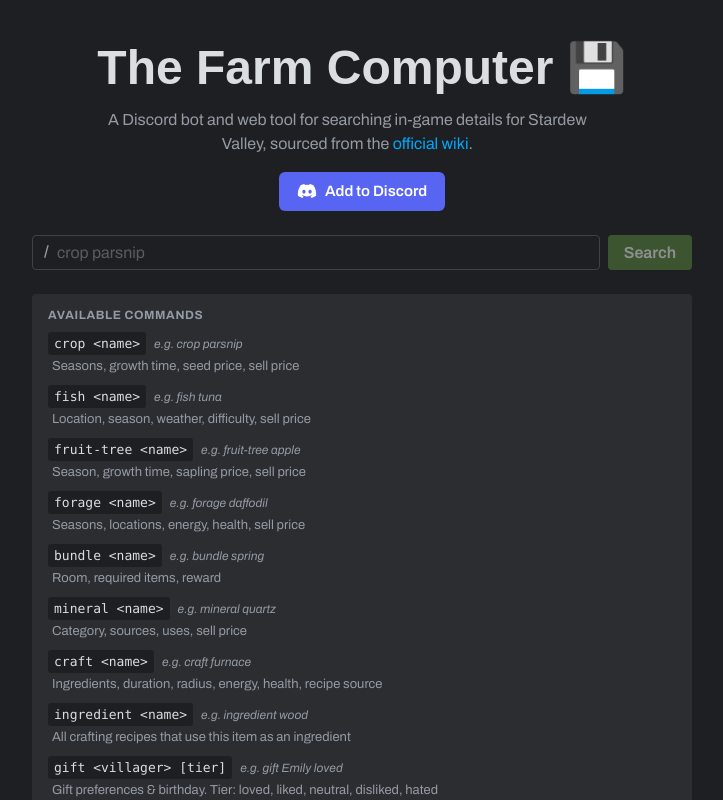
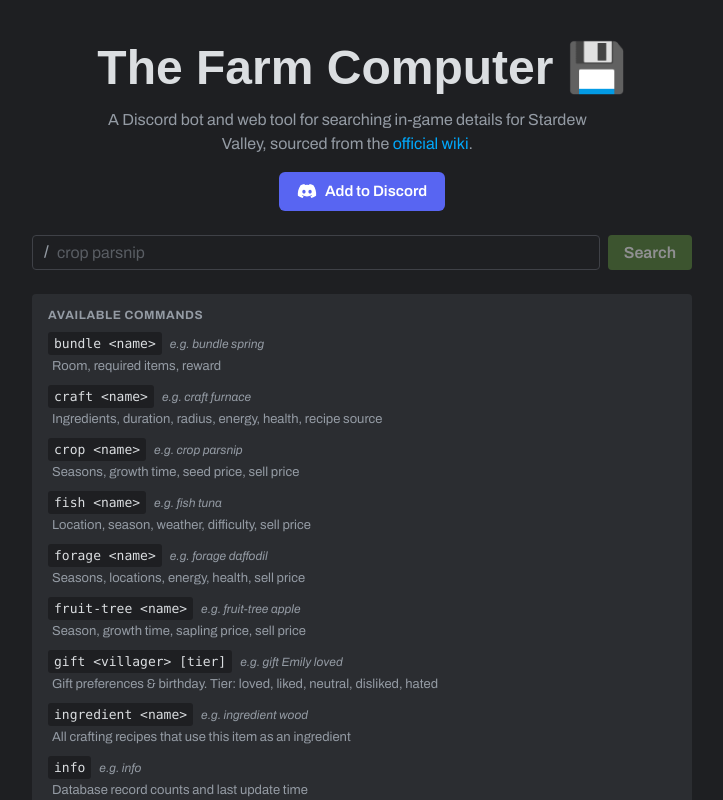
Before and after one commit to blazerzero/thefarmcomputer, a React (Vite) app in the folder web/: page / in a window 1280 px wide. Shown: the top 800 px of the page, without its empty margins (278-1001 px from the left). Built offline with nearby package versions, Linux system fonts and the light colour scheme; a web font is replaced by a local one.

Commit message:
Sort command help list alphabetically
https://claude.ai/code/session_01VNM24J7AWHbuSMtKh9z5Xi

```diff
--- a/web/src/components/CommandHelp.tsx
+++ b/web/src/components/CommandHelp.tsx
@@ -1,17 +1,17 @@
 import styles from "./CommandHelp.module.scss";
 
 const COMMANDS = [
+	{ syntax: "bundle <name>", example: "bundle spring", desc: "Room, required items, reward" },
+	{ syntax: "craft <name>", example: "craft furnace", desc: "Ingredients, duration, radius, energy, health, recipe source" },
 	{ syntax: "crop <name>", example: "crop parsnip", desc: "Seasons, growth time, seed price, sell price" },
 	{ syntax: "fish <name>", example: "fish tuna", desc: "Location, season, weather, difficulty, sell price" },
+	{ syntax: "forage <name>", example: "forage daffodil", desc: "Seasons, locations, energy, health, sell price" },
 	{ syntax: "fruit-tree <name>", example: "fruit-tree apple", desc: "Season, growth time, sapling price, sell price" },
-	{ syntax: "forage <name>", example: "forage daffodil", desc: "Seasons, locations, energy, health, sell price" },
-	{ syntax: "bundle <name>", example: "bundle spring", desc: "Room, required items, reward" },
+	{ syntax: "gift <villager> [tier]", example: "gift Emily loved", desc: "Gift preferences & birthday. Tier: loved, liked, neutral, disliked, hated" },
+	{ syntax: "ingredient <name>", example: "ingredient wood", desc: "All crafting recipes that use this item as an ingredient" },
+	{ syntax: "info", example: "info", desc: "Database record counts and last update time" },
 	{ syntax: "mineral <name>", example: "mineral quartz", desc: "Category, sources, uses, sell price" },
-	{ syntax: "craft <name>", example: "craft furnace", desc: "Ingredients, duration, radius, energy, health, recipe source" },
-	{ syntax: "ingredient <name>", example: "ingredient wood", desc: "All crafting recipes that use this item as an ingredient" },
-	{ syntax: "gift <villager> [tier]", example: "gift Emily loved", desc: "Gift preferences & birthday. Tier: loved, liked, neutral, disliked, hated" },
 	{ syntax: "season <season>", example: "season Summer", desc: "All crops for Spring, Summer, Fall, or Winter" },
-	{ syntax: "info", example: "info", desc: "Database record counts and last update time" },
 ];
 
 export function CommandHelp() {
```
